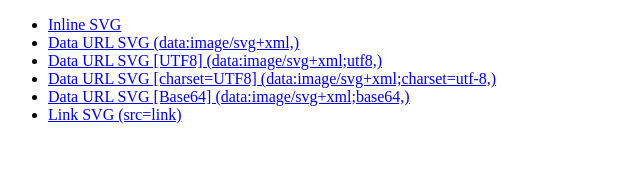
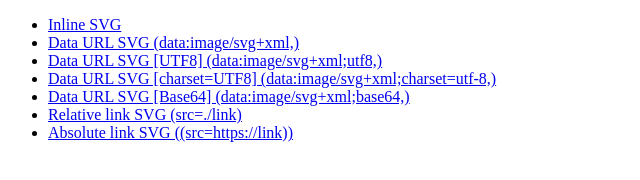
Before and after one commit to shoonia/logo-test, a plain HTML site: page index.html in a window 1280 px wide. Shown: the whole page, without its empty margins (0-640 px from the left). Drawn offline with Linux system fonts and the light colour scheme.

Commit message:
Add absolute link test

```diff
--- a/index.html
+++ b/index.html
@@ -34,8 +34,13 @@
         </a>
       </li>
       <li>
-        <a href="./link-svg.html">
-          Link SVG (src=link)
+        <a href="./relative-link-svg.html">
+          Relative link SVG (src=./link)
+        </a>
+      </li>
+      <li>
+        <a href="./absolute-link-svg.html">
+          Absolute link SVG ((src=https://link))
         </a>
       </li>
     </ul>
```
Also changed, not shown: absolute-link-svg.html (added, +17 -0 lines), relative-link-svg.html (renamed from link-svg.html, +1 -1 lines).
